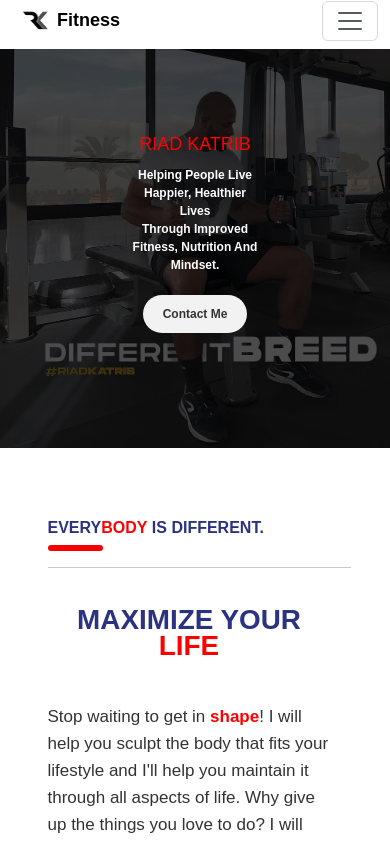
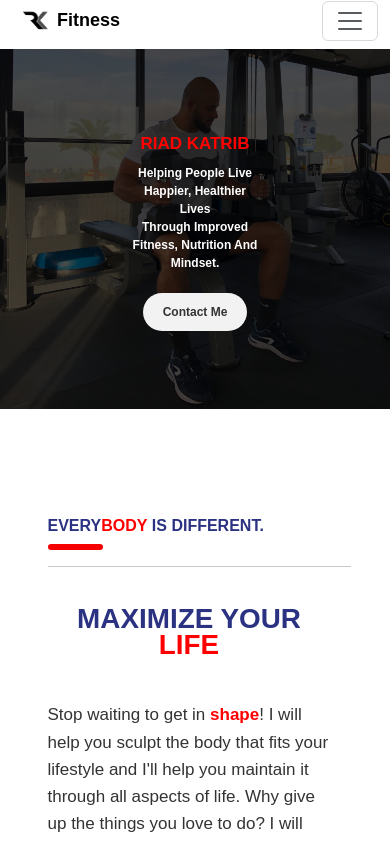
Before and after one commit to MariooY2/PTPortfolio, a React (Vite) app: page / in a window 390 px wide. Shown: the top 842 px of the page. Built offline with nearby package versions, Linux system fonts and the light colour scheme; a web font is replaced by a local one.

Commit message:
changed picture and made text bolder

```diff
--- a/src/index.css
+++ b/src/index.css
@@ -60,7 +60,7 @@ html {
   z-index: -1; /* Place the pseudo-element below the content */
   background-size: cover;
   background-repeat: no-repeat;
-  background-position-y: -10px;
+  background-position-y: -90px;
 }
 
 .bright {
@@ -76,7 +76,7 @@ html {
   font-size: 50px;
   color: red; /* Or the color used in your design */
   margin-bottom: 10px;
-  font-weight: lighter;
+  font-weight: 900;
 }
 
 .body-content {
@@ -431,34 +431,34 @@ input[type="submit"]:hover {
 
 @media (max-width: 3500px) {
   .cont::before {
-    background-position-y: -350px; /* Adjust position for smaller screens */
+    background-position-y: -970px; /* Adjust position for smaller screens */
   }
 }
 @media (max-width: 2500px) {
   .cont::before {
-    background-position-y: -300px; /* Adjust position for smaller screens */
+    background-position-y: -900px; /* Adjust position for smaller screens */
   }
 }
 
 @media (max-width: 1800px) {
   .cont::before {
-    background-position-y: -280px; /* Adjust position for smaller screens */
+    background-position-y: -830px; /* Adjust position for smaller screens */
   }
 }
 
 @media (max-width: 1600px) {
   .cont::before {
-    background-position-y: -250px; /* Adjust position for smaller screens */
+    background-position-y: -720px; /* Adjust position for smaller screens */
   }
 }
 @media (max-width: 1400px) {
   .cont::before {
-    background-position-y: -160px; /* Adjust position for smaller screens */
+    background-position-y: -660px; /* Adjust position for smaller screens */
   }
 }
 @media (max-width: 1200px) {
   .cont::before {
-    background-position-y: -140px; /* Adjust position for smaller screens */
+    background-position-y: -520px; /* Adjust position for smaller screens */
   }
   .container5 {
     width: 100%;
@@ -466,7 +466,7 @@ input[type="submit"]:hover {
 }
 @media (max-width: 1018px) {
   .cont::before {
-    background-position-y: -100px; /* Adjust position for smaller screens */
+    background-position-y: -420px; /* Adjust position for smaller screens */
   }
   .form-container {
     border-radius: 0px 0px 0px 0px;
@@ -490,7 +490,7 @@ input[type="submit"]:hover {
     padding: 180px;
   }
   .cont::before {
-    background-position-y: -90px; /* Adjust position for smaller screens */
+    background-position-y: -360px; /* Adjust position for smaller screens */
   }
   .image2 {
     height: 250px;
@@ -544,7 +544,7 @@ input[type="submit"]:hover {
     padding: 170px;
   }
   .cont::before {
-    background-position-y: -80px; /* Adjust position for smaller screens */
+    background-position-y: -300px; /* Adjust position for smaller screens */
   }
   .footimage {
     width: 150px;
@@ -567,7 +567,7 @@ input[type="submit"]:hover {
     padding: 160px;
   }
   .cont::before {
-    background-position-y: -0px; /* Adjust position for smaller screens */
+    background-position-y: -225px; /* Adjust position for smaller screens */
   }
   .navelem {
     font-size: 20px !important;
@@ -590,7 +590,7 @@ input[type="submit"]:hover {
     padding: 150px;
   }
   .cont::before {
-    background-position-y: 0px; /* Adjust position for smaller screens */
+    background-position-y: -180px; /* Adjust position for smaller screens */
   }
 
   .k {
@@ -606,16 +606,11 @@ input[type="submit"]:hover {
     font-size: 12px;
   }
 }
-@media (max-width: 480px) {
-  .cont::before {
-    background-position-y: 0px; /* Adjust position for smaller screens */
-    background-position-x: -0px;
-  }
-}
+
 
 @media (max-width: 475px) {
   .cont::before {
-    background-position-y: 0px; /* Adjust position for smaller screens */
+    background-position-y: -200px; /* Adjust position for smaller screens */
     background-position-x: 0px;
   }
   .name {
@@ -628,7 +623,7 @@ input[type="submit"]:hover {
     padding: 140px;
   }
   .cont::before {
-    background-position-y: -60px; /* Adjust position for smaller screens */
+    background-position-y: -180px; /* Adjust position for smaller screens */
     background-position-x: 0px;
   }
   .k {
@@ -650,7 +645,7 @@ input[type="submit"]:hover {
     padding: 130px;
   }
   .cont::before {
-    background-position-y: -20px; /* Adjust position for smaller screens */
+    background-position-y: -160px; /* Adjust position for smaller screens */
     background-position-x: -0px;
   }
   .navelem {
@@ -664,6 +659,8 @@ input[type="submit"]:hover {
   }
   form {
     width: 95%;
+  }  .name {
+    font-size: 17px;
   }
 }
 
@@ -672,7 +669,7 @@ input[type="submit"]:hover {
     padding: 125px;
   }
   .cont::before {
-    background-position-y: -40px; /* Adjust position for smaller screens */
+    background-position-y: -140px; /* Adjust position for smaller screens */
     background-position-x: 0px;
   }
   .textcontainer2 {
@@ -700,7 +697,7 @@ input[type="submit"]:hover {
     padding: 120px;
   }
   .cont::before {
-    background-position-y: -20px; /* Adjust position for smaller screens */
+    background-position-y: -120px; /* Adjust position for smaller screens */
     background-position-x: 10px;
   }
   .k {
@@ -716,7 +713,7 @@ input[type="submit"]:hover {
     padding: 120px;
   }
   .cont::before {
-    background-position-y: -20px; /* Adjust position for smaller screens */
+    background-position-y: -120px; /* Adjust position for smaller screens */
     background-position-x: 15px;
   }
   .k {
@@ -739,7 +736,7 @@ input[type="submit"]:hover {
     padding: 120px;
   }
   .cont::before {
-    background-position-y: -20px; /* Adjust position for smaller screens */
+    background-position-y: -120px; /* Adjust position for smaller screens */
     background-position-x: 20px;
   }
   .k {
@@ -755,7 +752,7 @@ input[type="submit"]:hover {
     padding: 110px;
   }
   .cont::before {
-    background-position-y: -20px; /* Adjust position for smaller screens */
+    background-position-y: -120px; /* Adjust position for smaller screens */
     background-position-x: 22px;
   }
   .k {
```
Also changed, not shown: public/Gallery/r1.jpg.
